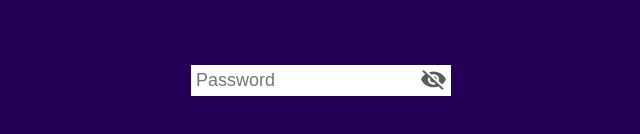
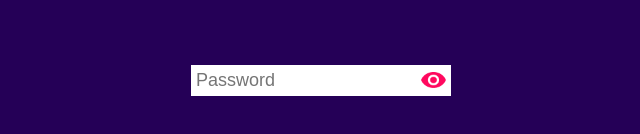
Before and after one commit to MohsinAli-2000/Hide-Password-functionality, a plain HTML site: page index.html in a window 1280 px wide. Shown: the part 320-454 px from the top of the page, 319-959 px from the left. Drawn offline with Linux system fonts and the light colour scheme.

Commit message:
Update index.html

```diff
--- a/index.html
+++ b/index.html
@@ -11,7 +11,7 @@
     <div class="main">
         <div class="box">
             <input type="password" placeholder="Password" id="password">
-            <img src="./eye-close.png" width="30px" id="eyeIcon">
+            <img src="./eye-open.png" width="30px" id="eyeIcon">
         </div>
     </div>
 
```
